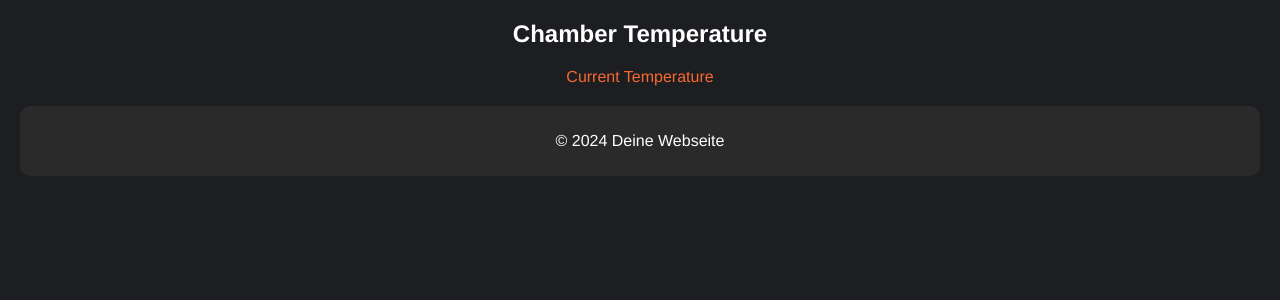
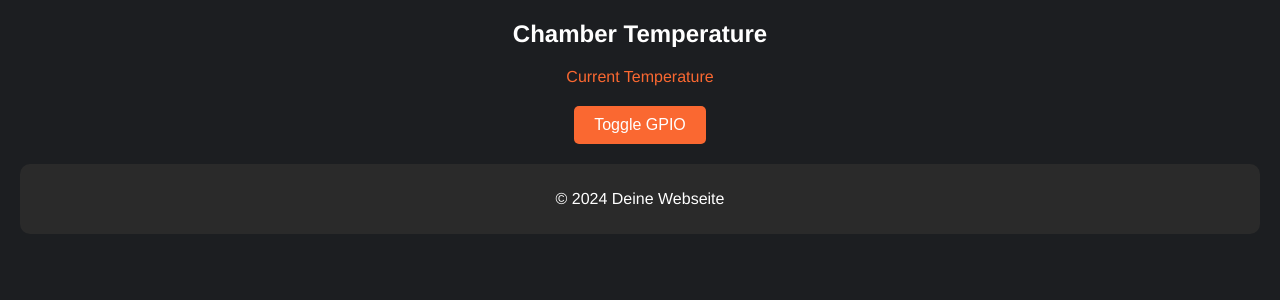
Before and after one commit to tzmachine/PrusaWorkstation, a Flask app: page / in a window 1280 px wide. Shown: the part 120-420 px from the top of the page. Run offline with Flask 3, Linux system fonts and the light colour scheme.

Commit message:
Button to swith GPIO 13 on and of

```diff
--- a/webserver/server.py
+++ b/webserver/server.py
@@ -1,17 +1,30 @@
 from flask import Flask, render_template
+import RPi.GPIO as GPIO
 
 server = Flask(__name__)
 
+GPIO.setmode(GPIO.BOARD)
+GPIO.setup(13, GPIO.OUT)
+
 @server.route('/')
-
 def index():
-
  return render_template('index.html')
 
 @server.route('/print')
 def print():
  return 'Rasperry Pie!'
 
+@server.route('/toggle_pin')
+def toggle_pin():
+ state = GPIO.input(13)
+ GPIO.output(13, not state)
+ return 'GPIO Pin 27 set to HIGH'
 if __name__ == '__main__':
 
- server.run (debug=True, host='0.0.0.0')
+ try:
+    # Deine Hauptlogik hier
+     server.run(debug=False, host='0.0.0.0')
+ except KeyboardInterrupt:
+     pass
+ finally:
+     GPIO.cleanup()  # GPIO aufräumen, auch wenn das Skript abbricht
--- a/webserver/templates/index.html
+++ b/webserver/templates/index.html
@@ -19,7 +19,6 @@
             color: white;
             padding: 10px 0;
             border-radius: 10px;
-
         }
         section {
             margin: 20px 0;
@@ -36,7 +35,18 @@
         }
         .temperature {
             color: #FA6831;
-
+        }
+        button {
+            background-color: #FA6831;
+            color: white;
+            border: none;
+            padding: 10px 20px;
+            border-radius: 5px;
+            cursor: pointer;
+            font-size: 16px;
+        }
+        button:hover {
+            background-color: #E05D28;
         }
     </style>
 </head>
@@ -50,8 +60,23 @@
         <div class="temperature">Current Temperature</div>
     </section>
 
+    <section>
+        <button id="toggle-btn">Toggle GPIO</button>
+    </section>
+
     <footer>
         <p>&copy; 2024 Deine Webseite</p>
     </footer>
+
+    <script>
+        // JavaScript to send a request to the server when the button is clicked
+        document.getElementById('toggle-btn').addEventListener('click', function() {
+            fetch('/toggle_pin')
+                .then(response => response.text())
+                .then(data => {
+                    console.log(data);  // Output the response from the server
+                });
+        });
+    </script>
 </body>
 </html>
```
